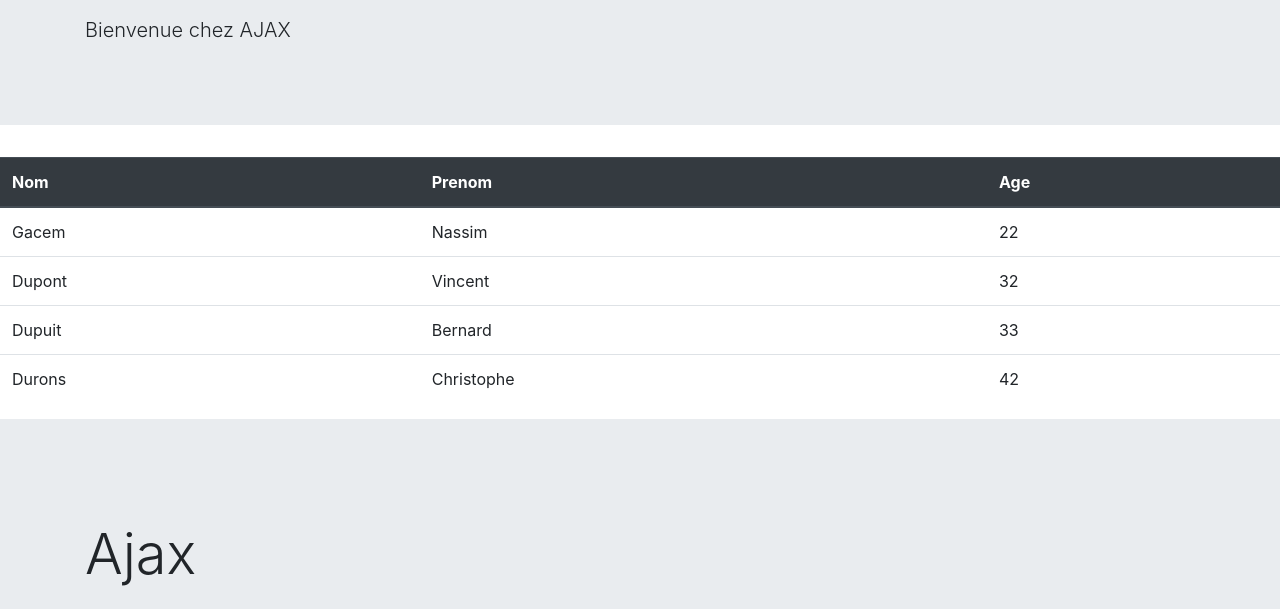
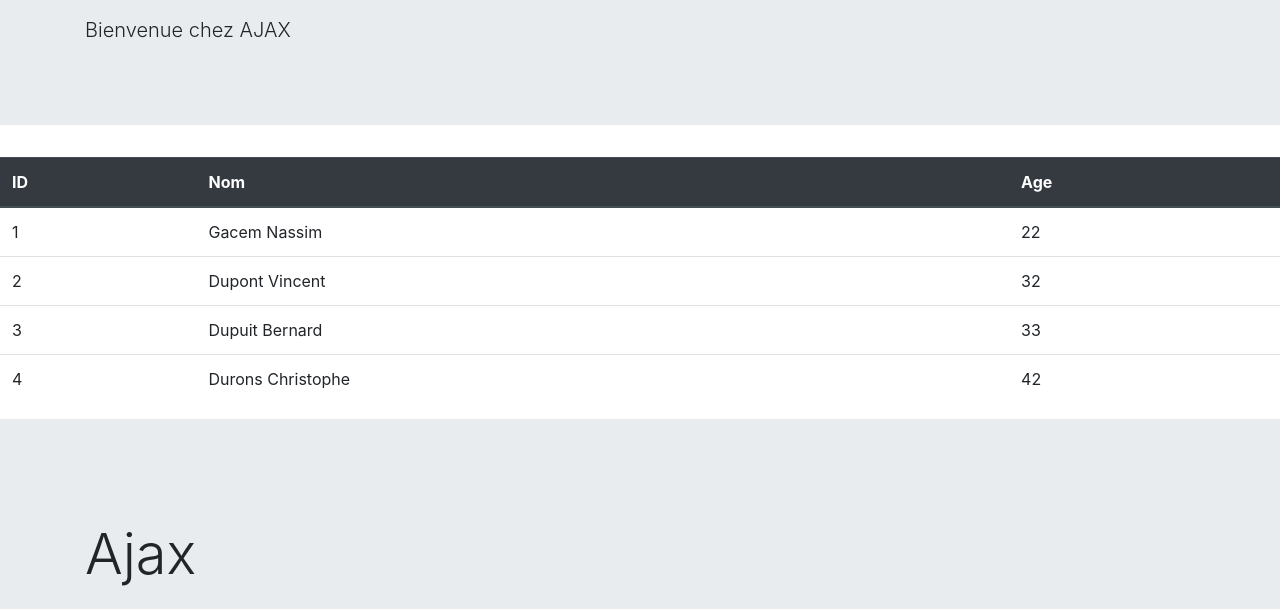
Before and after one commit to Nass9696/Agence-AJAX, a plain HTML site: page index.html in a window 1280 px wide. Shown: the part 191-800 px from the top of the page. Drawn offline with nearby package versions, Linux system fonts and the light colour scheme.

Commit message:
Rassemblement du nom et prenom dans une colonne Nom

```diff
--- a/index.html
+++ b/index.html
@@ -32,8 +32,8 @@
   <table class="table">
     <thead class="thead-dark">
       <tr>
+        <th scope="col">ID</th>
         <th scope="col">Nom</th>
-        <th scope="col">Prenom</th>
         <th scope="col">Age</th>
       </tr>
     </thead>
--- a/js/main.js
+++ b/js/main.js
@@ -9,14 +9,17 @@ var xhttp = new XMLHttpRequest();
           for (var i = 0; i < utilisateurs.length; i++) {
             var tr = document.createElement('tr');
             tbody.appendChild(tr);
+            //Je crée le nombre de balise td qui correspond au nombres d'attributs
+            var tdid = document.createElement('td');
             var tdnom = document.createElement('td');
-            var tdprenom = document.createElement('td');
             var tdage = document.createElement('td');
+            //Je fait hérité mes balises td de <tr>
+            tr.appendChild(tdid);
             tr.appendChild(tdnom);
-            tr.appendChild(tdprenom);
             tr.appendChild(tdage);
+            //J'associe chaque attributs à son td approprié
+            tdid.textContent = utilisateurs[i].id
             tdnom.textContent = utilisateurs[i].nom;
-            tdprenom.textContent = utilisateurs[i].prenom;
             tdage.textContent = utilisateurs[i].age;
             console.log(utilisateurs);
           }
--- a/utilisateurs.json
+++ b/utilisateurs.json
@@ -1,25 +1,25 @@
 [
   {
-    "nom": "Gacem",
-    "prenom": "Nassim",
+    "id": 1,
+    "nom": "Gacem Nassim",
     "age": 22
   },
 
   {
-    "nom": "Dupont",
-    "prenom": "Vincent",
+    "id": 2,
+    "nom": "Dupont Vincent",
     "age": 32
   },
 
   {
-    "nom": "Dupuit",
-    "prenom": "Bernard",
+    "id": 3,
+    "nom": "Dupuit Bernard",
     "age": 33
   },
 
   {
-    "nom": "Durons",
-    "prenom": "Christophe",
+    "id": 4,
+    "nom": "Durons Christophe",
     "age": 42
   }
 ]
```
